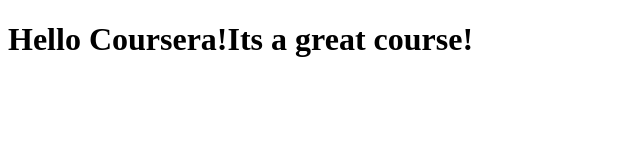
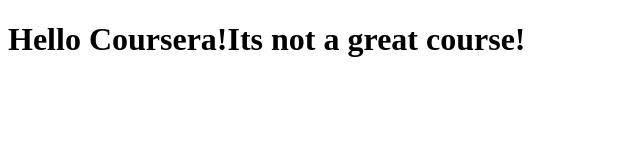
Before and after one commit to Shaheer-sabri/coursera-test, a plain HTML site: page site/index.html in a window 1280 px wide. Shown: the whole page, without its empty margins (0-640 px from the left). Drawn offline with Linux system fonts and the light colour scheme.

Commit message:
new file:   doc-structure-before.html 	modified:   index.html

```diff
--- a/site/index.html
+++ b/site/index.html
@@ -4,7 +4,7 @@
     <title>Hello Coursera</title>
 </head>
 <body>
-    <h1>Hello Coursera!Its a great course!</h1>
+<h1>Hello Coursera!Its not a great course!</h1>
 
 </body>
 </html>
```
Also changed, not shown: site/doc-structure-before.html (added, +10 -0 lines).
